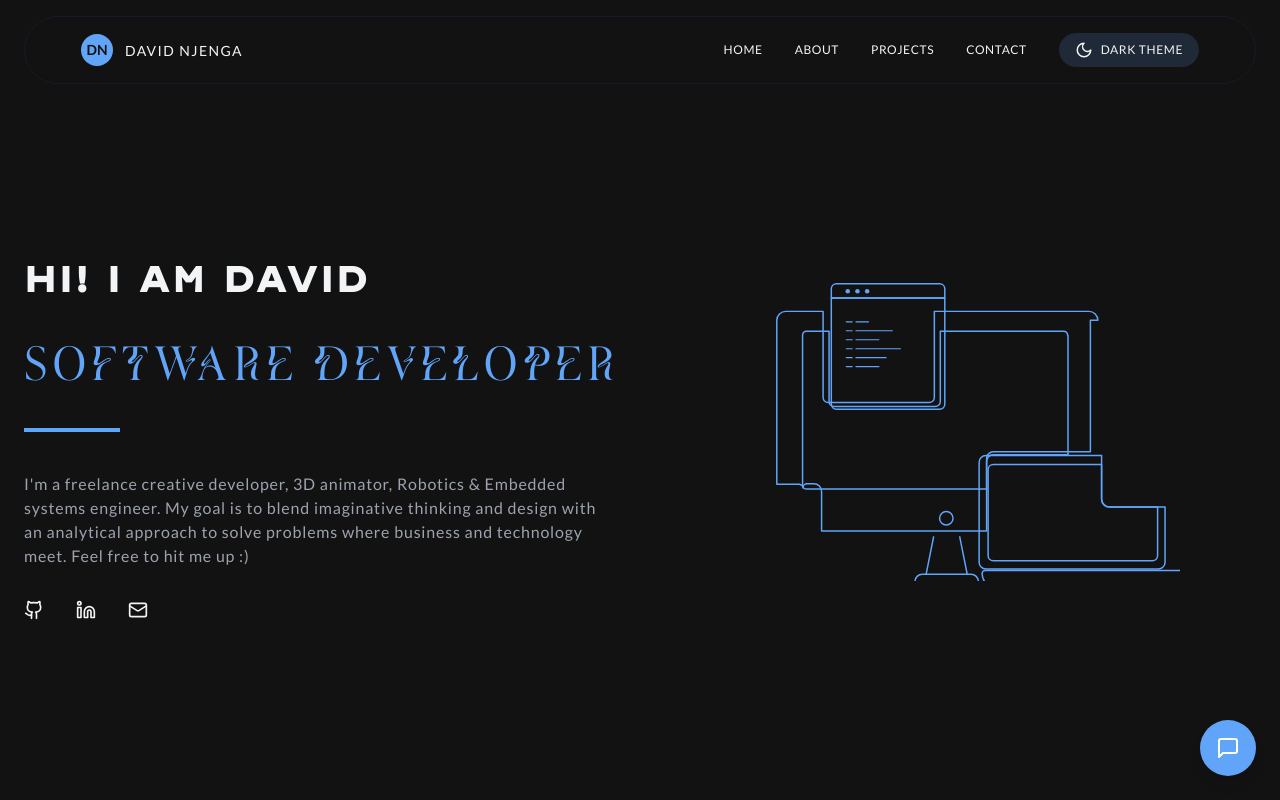
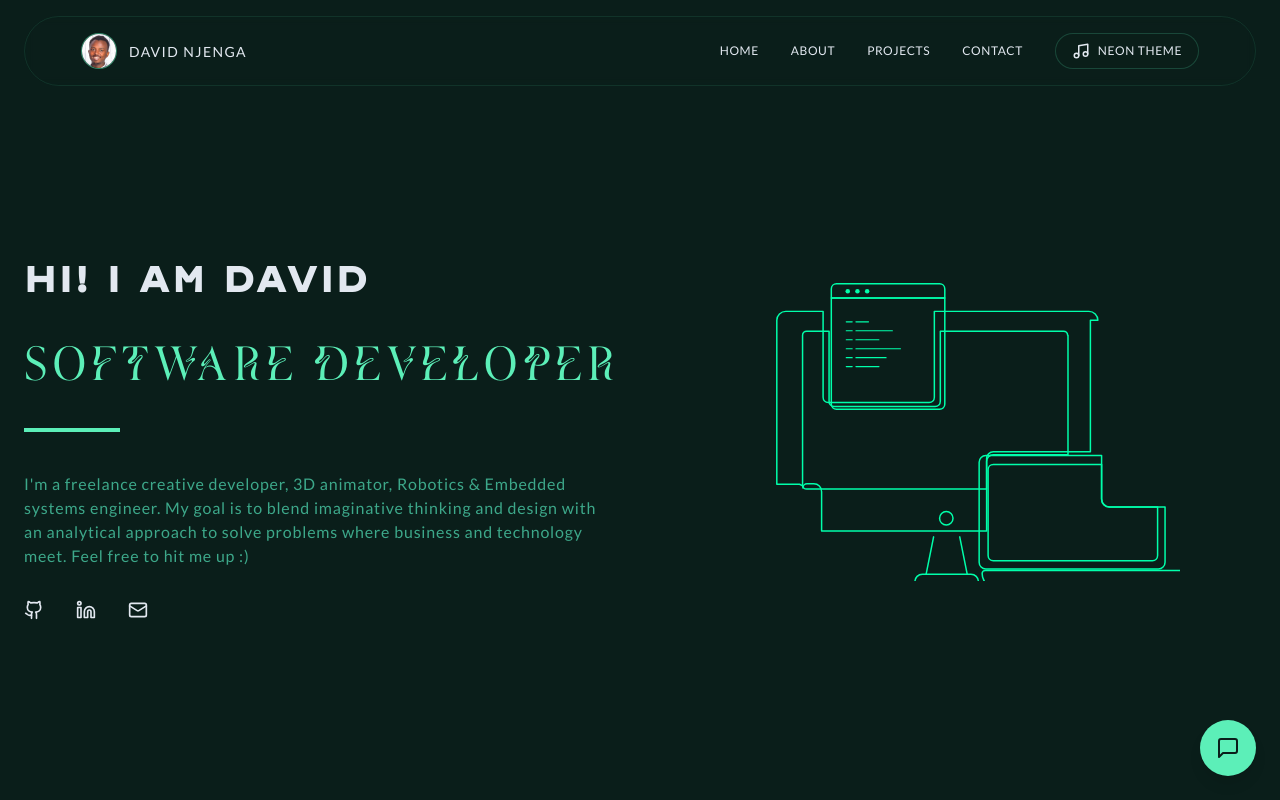
Before and after one commit to Dave-3/devportfolio, a React (Vite) app: page / in a window 1280 px wide. Shown: the top 800 px of the page. Built offline with nearby package versions, Linux system fonts and the light colour scheme.

Commit message:
favicon added

```diff
--- a/index.html
+++ b/index.html
@@ -2,7 +2,7 @@
 <html lang="en">
   <head>
     <meta charset="UTF-8" />
-    <link rel="icon" type="image/svg+xml" href="/vite.svg" />
+  <link rel="icon" type="image/jpeg" href="/favicon.jpg" />
     <meta name="viewport" content="width=device-width, initial-scale=1.0, viewport-fit=cover" />
     <meta name="theme-color" content="#121212" />
     <title>David Mburu | Creative Full-Stack Developer</title>
--- a/src/components/Layout/Navbar.tsx
+++ b/src/components/Layout/Navbar.tsx
@@ -1,6 +1,6 @@
 import React, { useState, useEffect } from 'react';
 import { Link, useLocation } from 'react-router-dom';
-import { Moon, Sun, Music, Menu, X, MessageSquare } from 'lucide-react';
+import { Moon, Sun, Music, Menu, X } from 'lucide-react';
 import { useTheme } from '../../context/ThemeContext';
 import { motion } from 'framer-motion';
 import SocialIcons from '../UI/SocialIcons';
@@ -9,7 +9,6 @@ const Navbar: React.FC = () => {
   const { theme, setTheme } = useTheme();
   const [scrolled, setScrolled] = useState(false);
   const [isMenuOpen, setIsMenuOpen] = useState(false);
-  const [isChatOpen, setIsChatOpen] = useState(false);
   const location = useLocation();
 
   useEffect(() => {
@@ -80,12 +79,16 @@ const Navbar: React.FC = () => {
       <div className="container flex justify-between items-center">
         {/* Logo */}
         <Link to="/" className="flex items-center">
-          <div className={`w-8 h-8 rounded-full flex items-center justify-center mr-3
-            ${theme === 'light' ? 'bg-light-primary text-white' : ''}
-            ${theme === 'dark' ? 'bg-dark-primary text-dark-bg' : ''}
-            ${theme === 'neon' ? 'bg-neon-primary text-neon-bg' : ''}
+          <div className={`w-9 h-9 rounded-full overflow-hidden mr-3 border
+            ${theme === 'light' ? 'border-light-primary/40 bg-light-bg' : ''}
+            ${theme === 'dark' ? 'border-dark-primary/50 bg-dark-bg' : ''}
+            ${theme === 'neon' ? 'border-neon-primary/50 bg-neon-bg' : ''}
           `}>
-            <span className="font-sans font-bold text-sm">DN</span>
+            <img
+              src="/favicon.jpg"
+              alt="David Njenga"
+              className="w-full h-full object-cover"
+            />
           </div>
           <span className={`font-sans font-medium text-[0.875rem] tracking-widest uppercase
             ${theme === 'light' ? 'text-light-text' : ''}
--- a/src/context/ThemeContext.tsx
+++ b/src/context/ThemeContext.tsx
@@ -12,7 +12,7 @@ const ThemeContext = createContext<ThemeContextType | undefined>(undefined);
 export const ThemeProvider: React.FC<{ children: React.ReactNode }> = ({ children }) => {
   const [theme, setTheme] = useState<ThemeType>(() => {
     const savedTheme = localStorage.getItem('theme') as ThemeType;
-    return savedTheme || 'dark';
+    return savedTheme || 'neon';
   });
 
   useEffect(() => {
```
Also changed, not shown: public/favicon.jpg (added).
